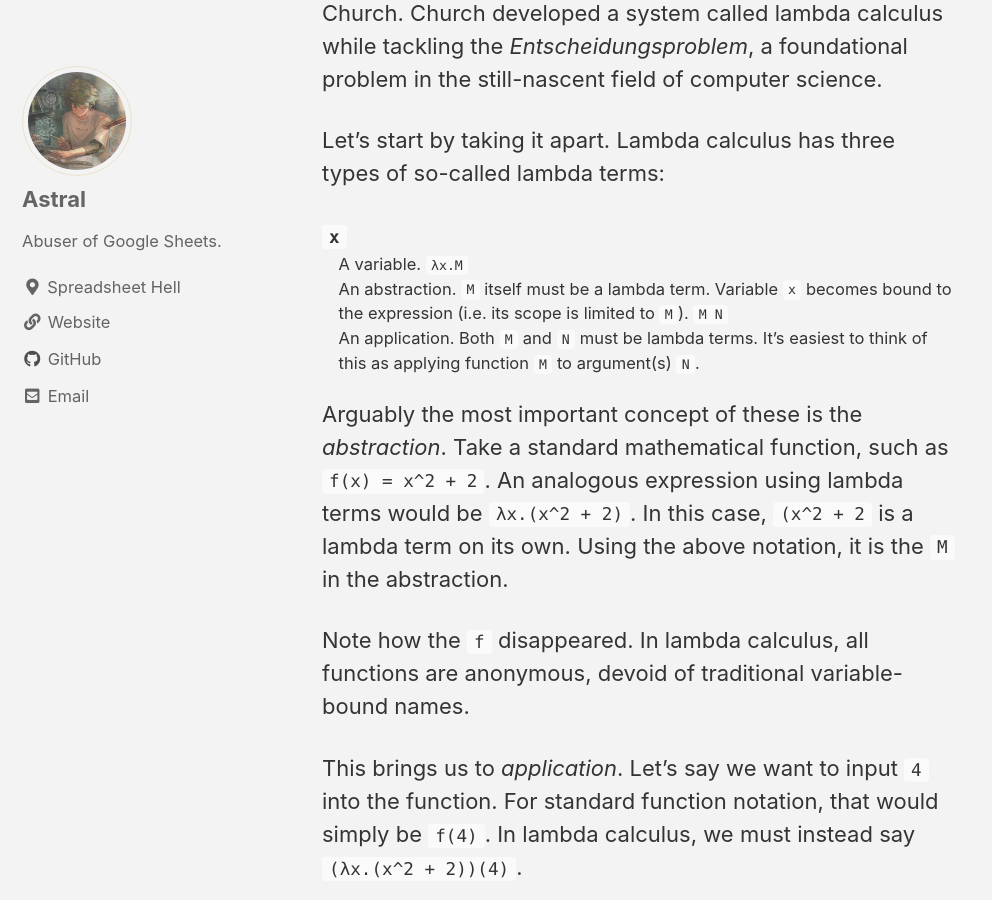
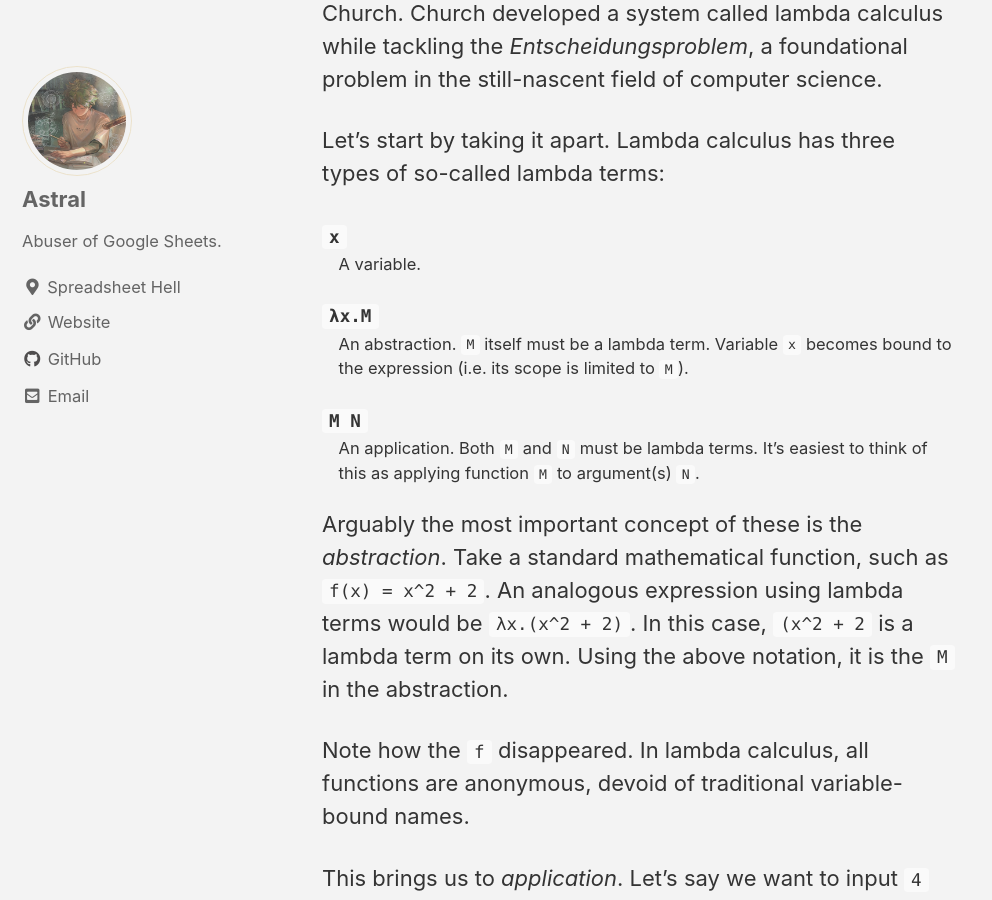
Before and after one commit to Astral1119/old, a Jekyll site: the page built from _posts/2023-04-09-lambda-recursion.md, in a window 1280 px wide and 900 px high, scrolled down 1715 px. Shown: the whole window, without its empty margins (0-992 px from the left). Built offline with Jekyll 4.4.1, drawn with Linux system fonts in a browser that asks for light colours; cached includes are drawn as plain includes.

```diff
--- a/_posts/2023-04-09-lambda-recursion.md
+++ b/_posts/2023-04-09-lambda-recursion.md
@@ -2,7 +2,7 @@
 title:  "The LAMBDA Manifesto"
 excerpt: "The most powerful function in Google Sheets."
 header:
-  teaser: "assets/images/sword.jpg"
+  teaser: "assets/images/sword.JPG"
 tags:
   - lambda
   - formula
@@ -43,8 +43,10 @@ Let's start by taking it apart. Lambda calculus has three types of so-called lam
 
 `x`
 : A variable.
+
 `λx.M`
 : An abstraction. `M` itself must be a lambda term. Variable `x` becomes bound to the expression (i.e. its scope is limited to `M`).
+
 `M N`
 : An application. Both `M` and `N` must be lambda terms. It's easiest to think of this as applying function `M` to argument(s) `N`.
 
@@ -68,14 +70,19 @@ Here's a basic description of each LHF using lambda calculus. For the purposes o
 
 `MAP`
 : `∀A[i,j] ∈ array ↦ (λx.f)(A[i,j])`
+
 `REDUCE`
 : `(λg.g(g initial_value 1))(λgan.if n > |array| then a else (g g (λxy.f)(a array[n]) n+1))`
+
 `SCAN`
 : `∀A[i,j] ∈ array ↦ (λg.g(g initial_value 1))(λgan.if n > i+j*i then a else (g g (λxy.f)(a array[n]) n+1))`
+
 `MAKEARRAY`
 : `∀A[i,j] ∈ A ∈ M(m,n) ↦ (λx.f)(A[i,j])`
+
 `BYCOL`
 : `∀A[*,j] ∈ array ↦ (λx.f)(A[*,j])`
+
 `BYROW`
 : `∀A[i,*] ∈ array ↦ (λx.f)(A[i,*])`
 
```
